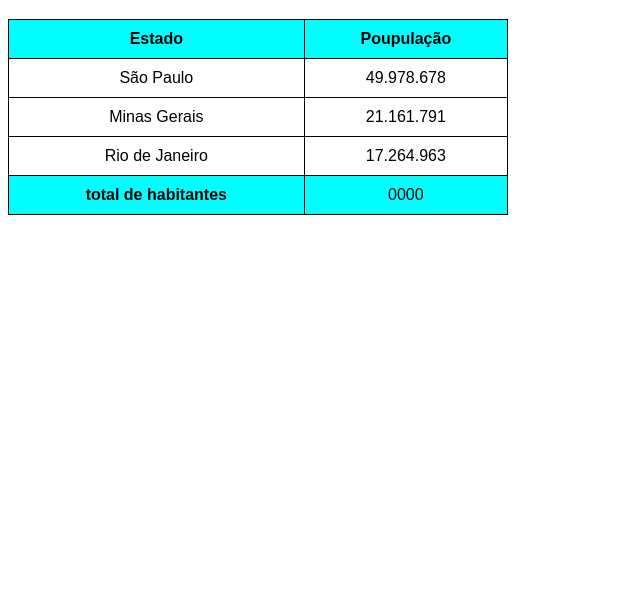
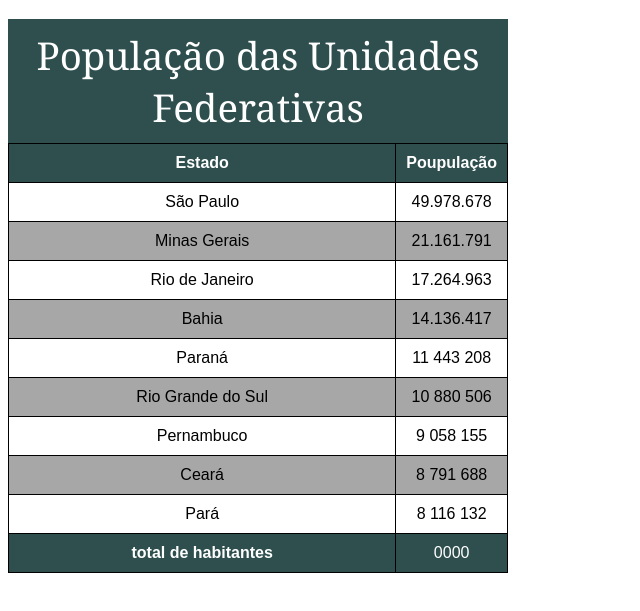
Before and after one commit to jonony/HTML-CSS, a plain HTML site: page Exercicios modulo 2/ex023/tabela003.html in a window 1280 px wide. Shown: the part 61-672 px from the top of the page, without its empty margins (0-640 px from the left). Drawn offline with Linux system fonts and the light colour scheme.

Commit message:
atualizei a tabela

```diff
--- a/Exercicios modulo 2/ex023/tabela003.html
+++ b/Exercicios modulo 2/ex023/tabela003.html
@@ -24,10 +24,23 @@
         }
 
         thead,tfoot{
-            background-color: aqua;
+            background-color: darkslategray;
+            color: white;
+            font-weight: 200;
         }
 
+       caption{
+        font-family: Cambria, Cochin, Georgia, Times, 'Times New Roman', serif;
+        font-size: 3vw;
+        font-weight: 500;
+        padding: 10px;
+        background-color: darkslategray;
+        color: white;
+       }
 
+       tbody >tr:nth-child(2n){
+        background-color: rgba(128, 128, 128, 0.692);
+       }
     </style>
 
 
@@ -37,10 +50,11 @@
     <h1>Uso de tabelas grandes</h1>
 
     <table>
+        <caption>População das Unidades Federativas</caption>
         <thead>
             <tr>
-                <th>Estado</th>
-                <th>Poupulação</th>
+                <th scope="col">Estado</th>
+                <th scope="col" style="width: 50px;">Poupulação</th>
             </tr>
         </thead>
 
@@ -57,11 +71,34 @@
                 <td>Rio de Janeiro</td>
                 <td>17.264.963</td>
             </tr>
+            <tr>
+                <td>Bahia</td>
+                <td>14.136.417</td>
+            </tr>
+            <tr>
+                <td>Paraná</td>
+                <td>11 443 208</td>
+            </tr>
+            <tr>
+                <td>Rio Grande do Sul</td>
+                <td>10 880 506	</td>
+            </tr>
+            <tr>
+                <td>Pernambuco</td>
+                <td>9 058 155</td>
+            </tr>
+            <tr>
+                <td> Ceará</td>
+                <td>8 791 688</td>
+            </tr>
+            <tr>
+                <td>Pará</td>
+                <td>8 116 132</td>
+            </tr>
         </tbody>
-
         <tfoot>
             <tr>
-                <th>total de habitantes</th>
+                <th scope="row">total de habitantes</th>
                 <td>0000</td>
             </tr>
         </tfoot>
```
